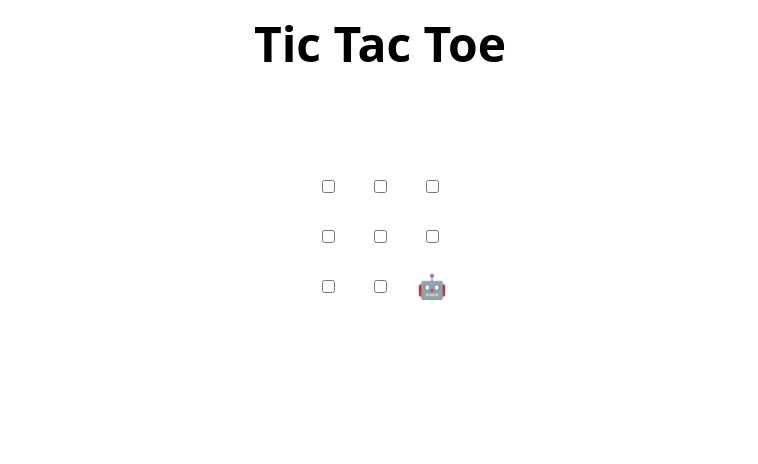
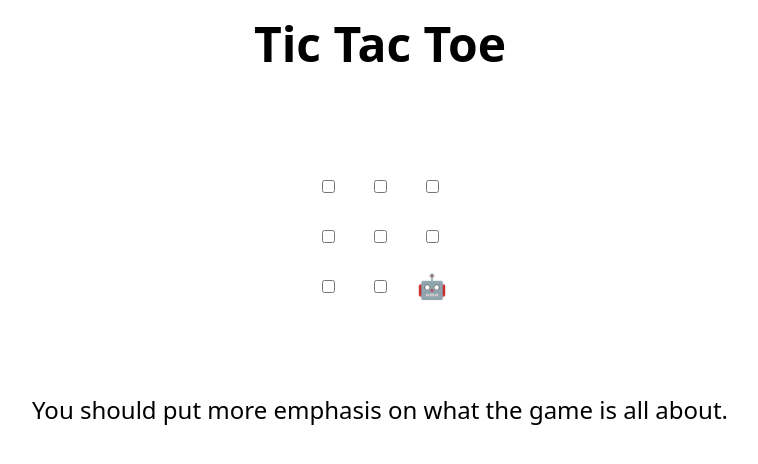
Before and after one commit to DANY-DURAND/skills-review-pull-requests, a plain HTML site: page index.html in a window 1280 px wide. Shown: the whole page, without its empty margins (260-1018 px from the left). Drawn offline with Linux system fonts and the light colour scheme.

Commit message:
Update index.html
It will update this file.

```diff
--- a/index.html
+++ b/index.html
@@ -46,7 +46,7 @@
     <td><input type="checkbox" /></td>
   </tr>
 </table>
-
+<p>You should put more emphasis on what the game is all about.</p>
 <h2 hidden>Game over, refresh to play again 🧑‍💻 🤖!</h2>
 
 <script>
```
